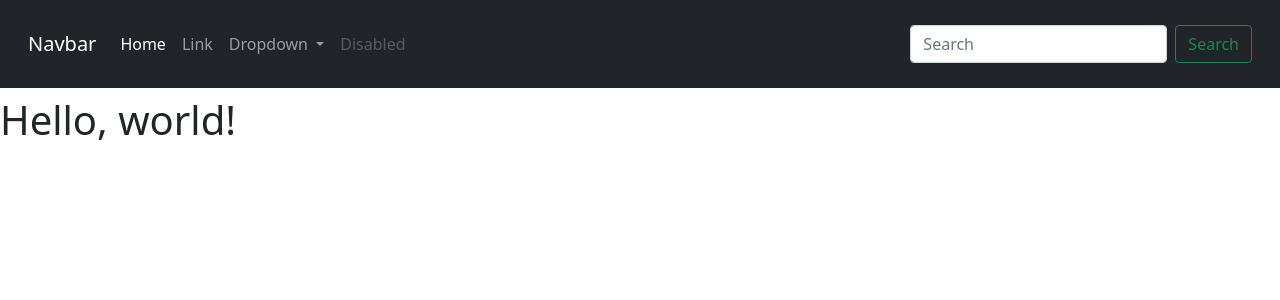
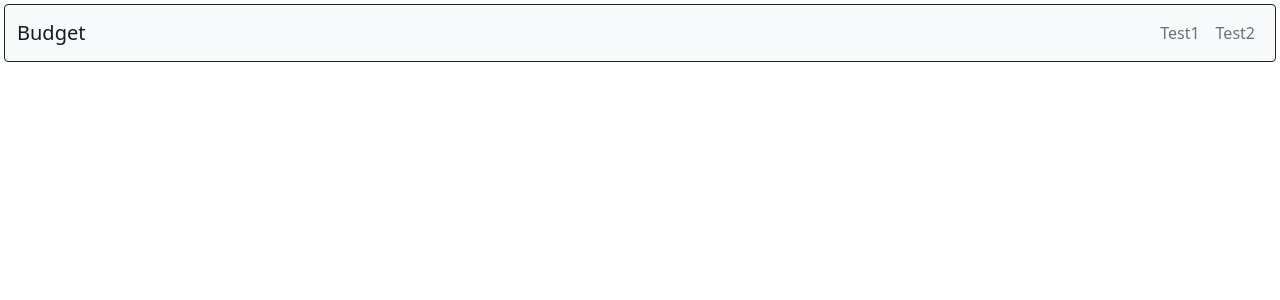
Before and after one commit to sbotor/budget-manager, a Python web app: template budgetmanager/budget/templates/budget/base.html in a window 1280 px wide. Shown: the top 300 px of the page. Run offline with Jinja, Linux system fonts and the light colour scheme; the template is opened without the code that fills it, so the values that code supplies are empty.

Commit message:
Added a base template.

```diff
--- a/budgetmanager/budget/templates/budget/base.html
+++ b/budgetmanager/budget/templates/budget/base.html
@@ -1,60 +1,45 @@
 <!doctype html>
 <html lang="en">
+
 <head>
     <!-- Required meta tags -->
     <meta charset="utf-8">
     <meta name="viewport" content="width=device-width, initial-scale=1">
 
     <!-- Bootstrap CSS -->
-    <link href="https://cdn.jsdelivr.net/npm/bootstrap@5.1.3/dist/css/bootstrap.min.css" rel="stylesheet" integrity="sha384-1BmE4kWBq78iYhFldvKuhfTAU6auU8tT94WrHftjDbrCEXSU1oBoqyl2QvZ6jIW3" crossorigin="anonymous">
+    <link href="https://cdn.jsdelivr.net/npm/bootstrap@5.1.3/dist/css/bootstrap.min.css" rel="stylesheet"
+        integrity="sha384-1BmE4kWBq78iYhFldvKuhfTAU6auU8tT94WrHftjDbrCEXSU1oBoqyl2QvZ6jIW3" crossorigin="anonymous">
 
-    <title>Hello, world!</title>
+    <title>BudgetMan</title>
 </head>
 
-  <body>
-    <div class="p-3 mb-2 bg-dark text-white">
-        <nav class="navbar navbar-expand-lg navbar-dark bg-dark">
+<body class="bg-body">
+    <nav class="navbar navbar-expand-md navbar-light m-1 bg-light border border-dark rounded">
         <div class="container-fluid">
-            <a class="navbar-brand" href="#">Navbar</a>
-            <button class="navbar-toggler" type="button" data-bs-toggle="collapse" data-bs-target="#navbarSupportedContent" aria-controls="navbarSupportedContent" aria-expanded="false" aria-label="Toggle navigation">
+            <a class="navbar-brand" href="#">Budget</a>
+
+            <button class="navbar-toggler" type="button" data-bs-toggle="collapse" data-bs-target="#navbarToggle"
+                aria-controls="navbarToggle" aria-expanded="false" aria-label="Toggle navigation">
                 <span class="navbar-toggler-icon"></span>
             </button>
-            <div class="collapse navbar-collapse" id="navbarSupportedContent">
-                <ul class="navbar-nav me-auto mb-2 mb-lg-0">
+
+            <div class="collapse navbar-collapse" id="navbarToggle">
+                <ul class="navbar-nav ms-auto">
                     <li class="nav-item">
-                    <a class="nav-link active" aria-current="page" href="#">Home</a>
+                        <a class="nav-link" href="#">Test1</a>
                     </li>
                     <li class="nav-item">
-                    <a class="nav-link" href="#">Link</a>
-                </li>
-                <li class="nav-item dropdown">
-                    <a class="nav-link dropdown-toggle" href="#" id="navbarDropdown" role="button" data-bs-toggle="dropdown" aria-expanded="false">
-                    Dropdown
-                    </a>
-                    <ul class="dropdown-menu" aria-labelledby="navbarDropdown">
-                    <li><a class="dropdown-item" href="#">Action</a></li>
-                    <li><a class="dropdown-item" href="#">Another action</a></li>
-                    <li><hr class="dropdown-divider"></li>
-                    <li><a class="dropdown-item" href="#">Something else here</a></li>
-                    </ul>
-                </li>
-                <li class="nav-item">
-                    <a class="nav-link disabled">Disabled</a>
+                        <a class="nav-link" href="#">Test2</a>
                     </li>
                 </ul>
-                <form class="d-flex">
-                <input class="form-control me-2" type="search" placeholder="Search" aria-label="Search">
-                <button class="btn btn-outline-success" type="submit">Search</button>
-                </form>
             </div>
         </div>
     </nav>
-    </div>
 
-    <h1>Hello, world!</h1>
-
-    <!-- Option 1: Bootstrap Bundle with Popper -->
-    <script src="https://cdn.jsdelivr.net/npm/bootstrap@5.1.3/dist/js/bootstrap.bundle.min.js" integrity="sha384-ka7Sk0Gln4gmtz2MlQnikT1wXgYsOg+OMhuP+IlRH9sENBO0LRn5q+8nbTov4+1p" crossorigin="anonymous"></script>
+    <script src="https://cdn.jsdelivr.net/npm/bootstrap@5.1.3/dist/js/bootstrap.bundle.min.js"
+        integrity="sha384-ka7Sk0Gln4gmtz2MlQnikT1wXgYsOg+OMhuP+IlRH9sENBO0LRn5q+8nbTov4+1p"
+        crossorigin="anonymous"></script>
 
 </body>
+
 </html>
```
Lines whose indentation alone changed are shown as unchanged.
